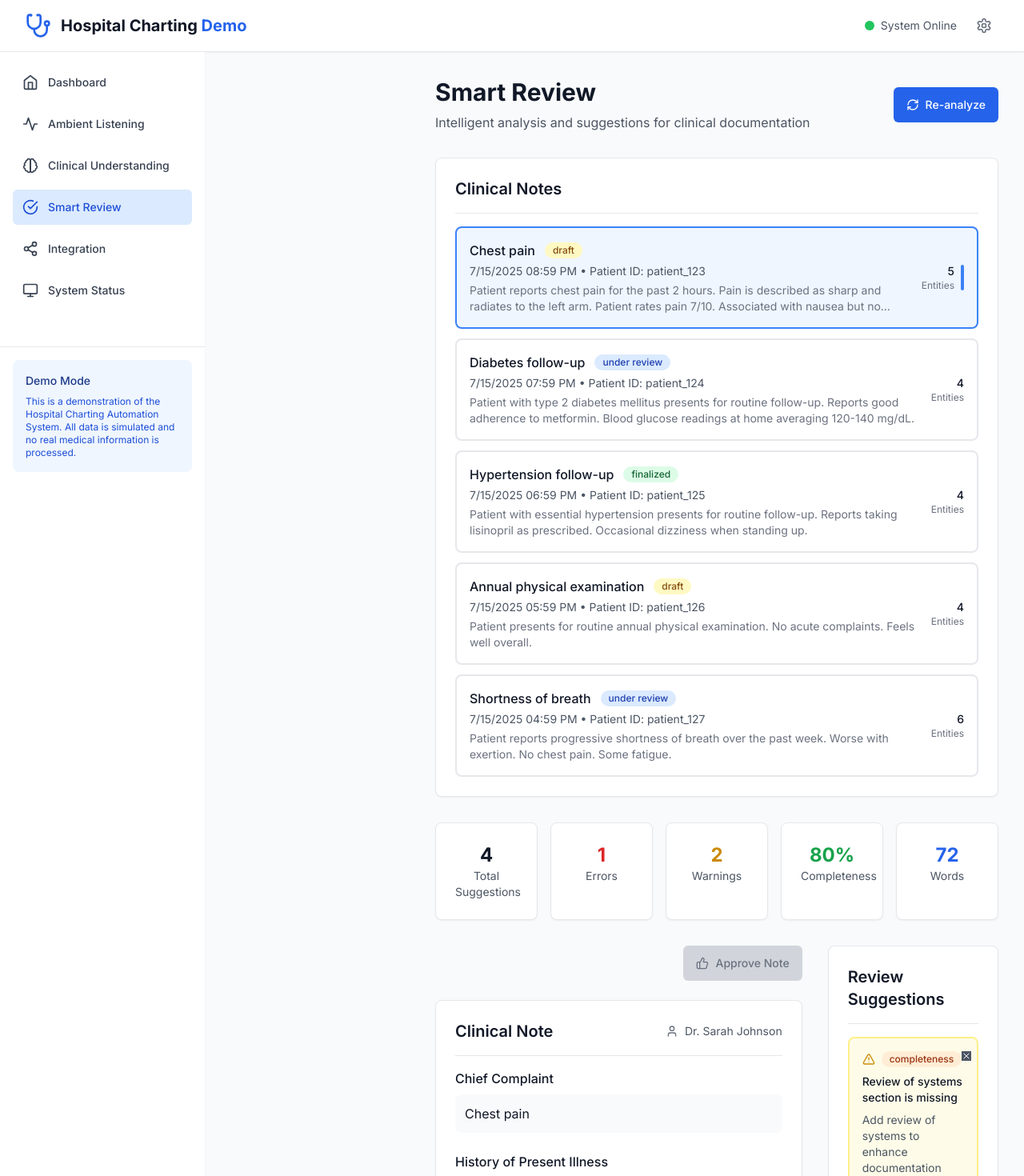
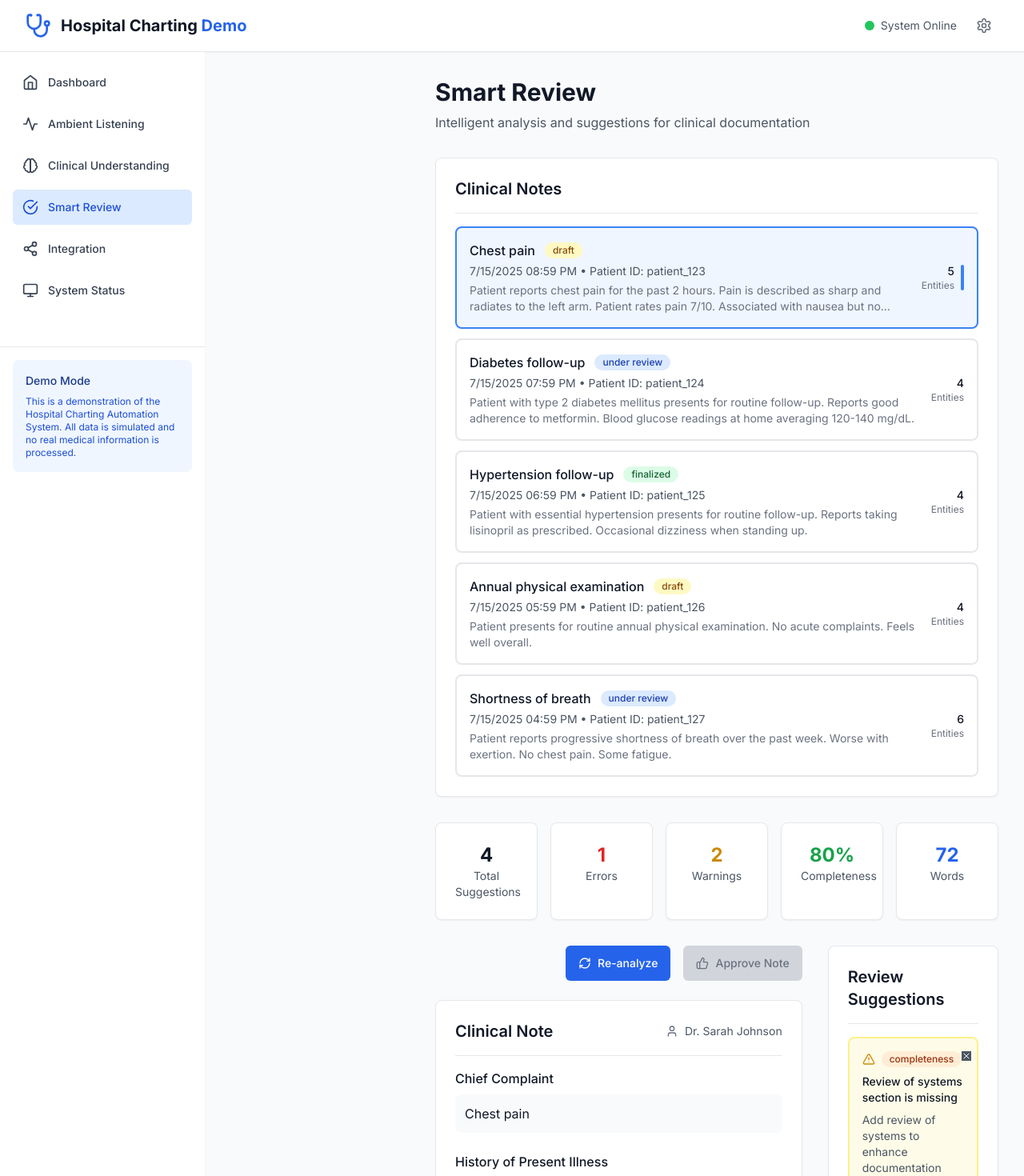
Before and after one commit to AdamNReese/chartless-demo, a Next.js app: page /review in a window 1280 px wide. Shown: the top 1470 px of the page at 80% size. Built offline with nearby package versions, Linux system fonts and the light colour scheme.

Commit message:
move re-analyze button

```diff
--- a/pages/review.tsx
+++ b/pages/review.tsx
@@ -282,16 +282,6 @@ const SmartReview: React.FC = () => {
             Intelligent analysis and suggestions for clinical documentation
           </p>
         </div>
-        <div className="flex justify-center sm:justify-end">
-          <button
-            onClick={analyzeNote}
-            disabled={isAnalyzing}
-            className="btn btn-primary flex items-center justify-center space-x-2 min-h-[44px]"
-          >
-            <RefreshCw className={`h-4 w-4 ${isAnalyzing ? 'animate-spin' : ''}`} />
-            <span>{isAnalyzing ? 'Analyzing...' : 'Re-analyze'}</span>
-          </button>
-        </div>
       </div>
 
       {/* Notes List */}
@@ -379,8 +369,16 @@ const SmartReview: React.FC = () => {
       <div className="grid grid-cols-1 lg:grid-cols-3 gap-6 lg:gap-8">
         {/* Note Editor */}
         <div className="lg:col-span-2 space-y-6">
-          {/* Approve Note Button */}
-          <div className="flex justify-center sm:justify-end">
+          {/* Note Actions */}
+          <div className="flex flex-col sm:flex-row items-stretch sm:items-center sm:justify-end space-y-2 sm:space-y-0 sm:space-x-4">
+            <button
+              onClick={analyzeNote}
+              disabled={isAnalyzing}
+              className="btn btn-primary flex items-center justify-center space-x-2 min-h-[44px]"
+            >
+              <RefreshCw className={`h-4 w-4 ${isAnalyzing ? 'animate-spin' : ''}`} />
+              <span>{isAnalyzing ? 'Analyzing...' : 'Re-analyze'}</span>
+            </button>
             <button
               onClick={approveNote}
               disabled={isApproving || isApproved || note.status === 'finalized'}
```
